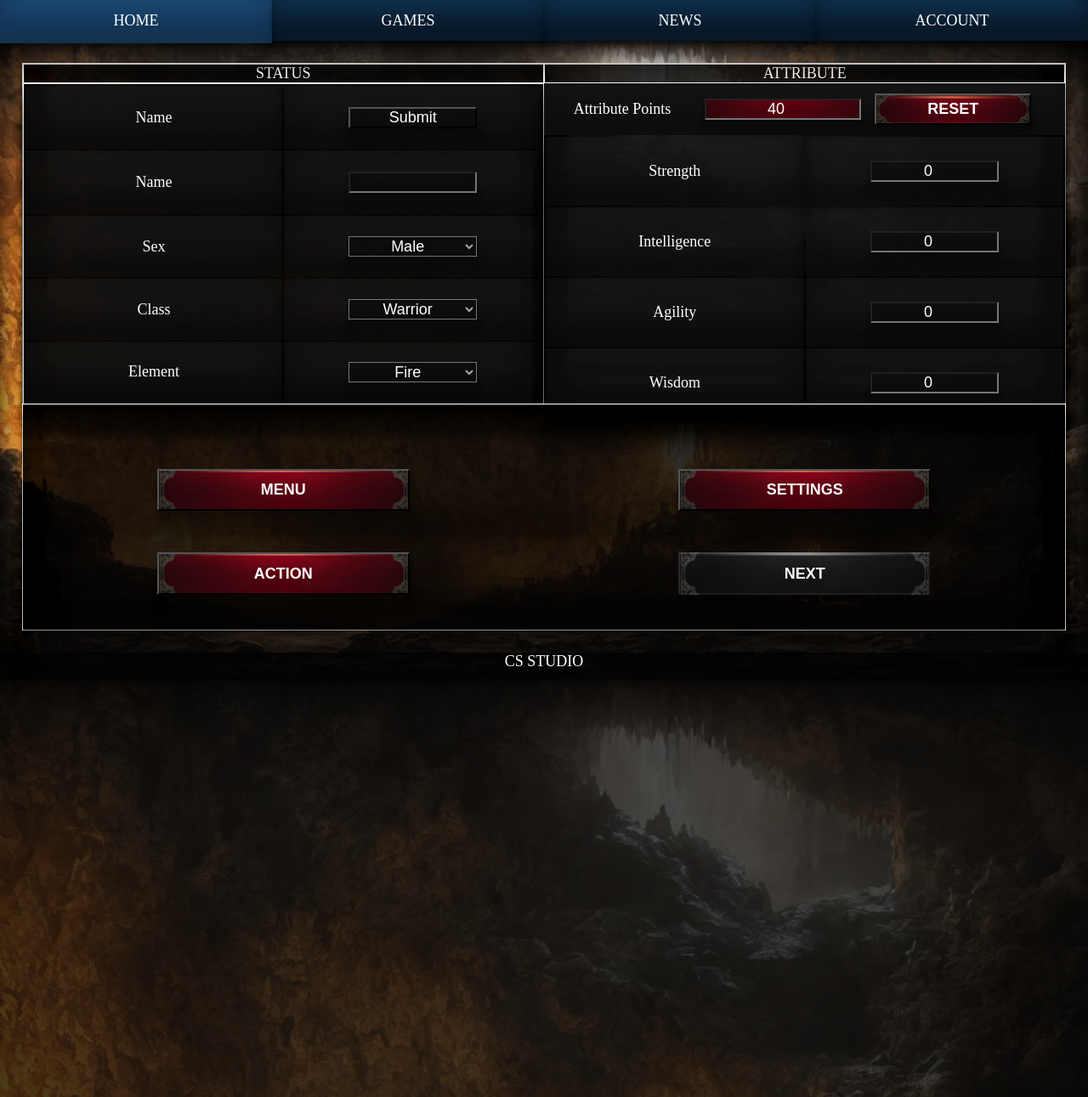
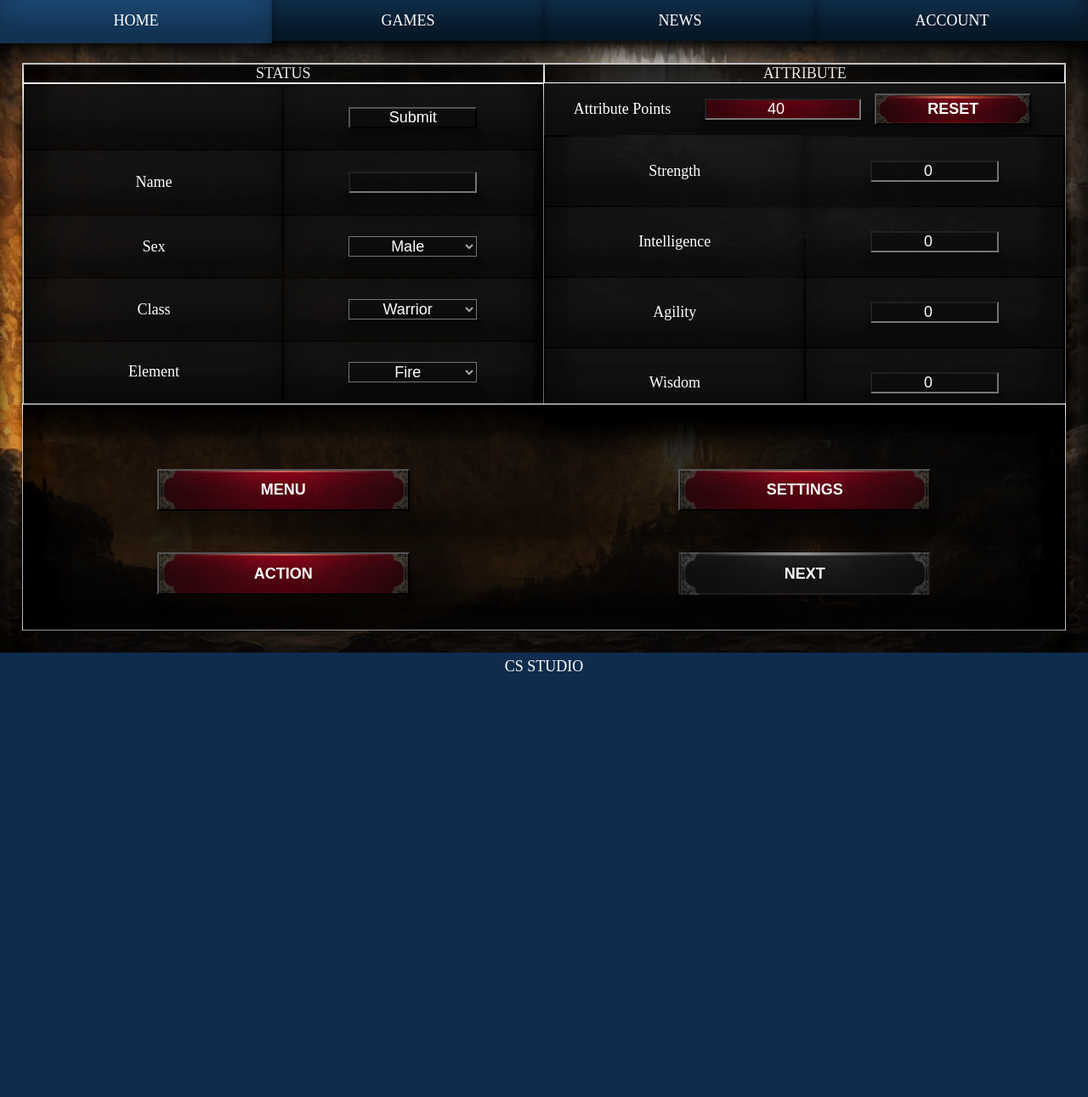
Before and after one commit to drew020/316SBA, a plain HTML site: page create.html in a window 1280 px wide. Shown: the top 1291 px of the page at 85% size. Drawn offline with Linux system fonts and the light colour scheme.

Commit message:
Visual Edits. Working Version

```diff
--- a/create.html
+++ b/create.html
@@ -25,7 +25,7 @@
           <p style="border: 1px solid; display: block;">STATUS</p>
           <table style="border: 1px solid; height: 95%;">
             <tr>
-              <td>Name</td>
+              <td></td>
               <td>
                 <input type="button" value="Submit" onclick="validateForm()"/>
               </td>
@@ -166,12 +166,10 @@
       </span>
     </section>
   </main>
-  <footer style="background-color: rgba(0, 0, 0, 0.705); height: 100%; display: flex; justify-content: center;">
-CS STUDIO
+  <footer style="box-shadow: none; background-color: rgb(14, 44, 78);height: 100%; display: flex; justify-content: center; padding: .5%;">
+  CS STUDIO
   </footer>
   <script src="/316SBA/src/script.js"></script>
   <script src="/316SBA/src/create_menu.js"></script>
-
 </body>
-
 </html>
```
Also changed, not shown: prologue.html (+3 -3 lines).
